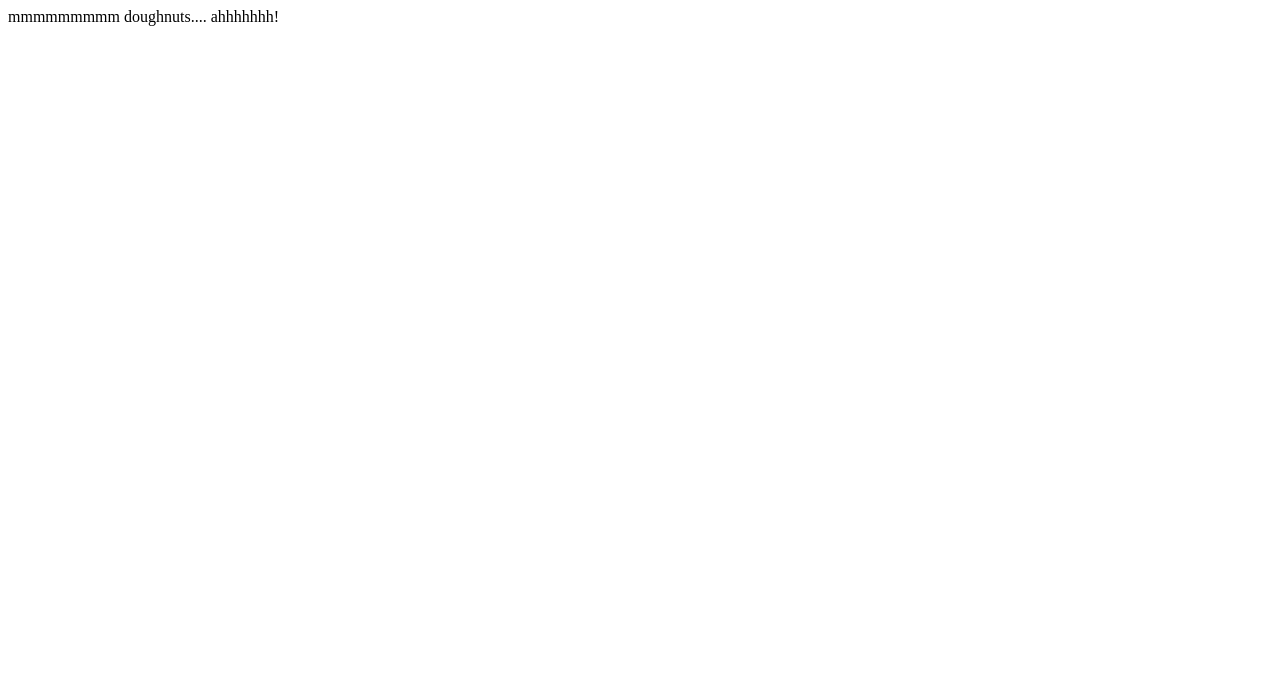
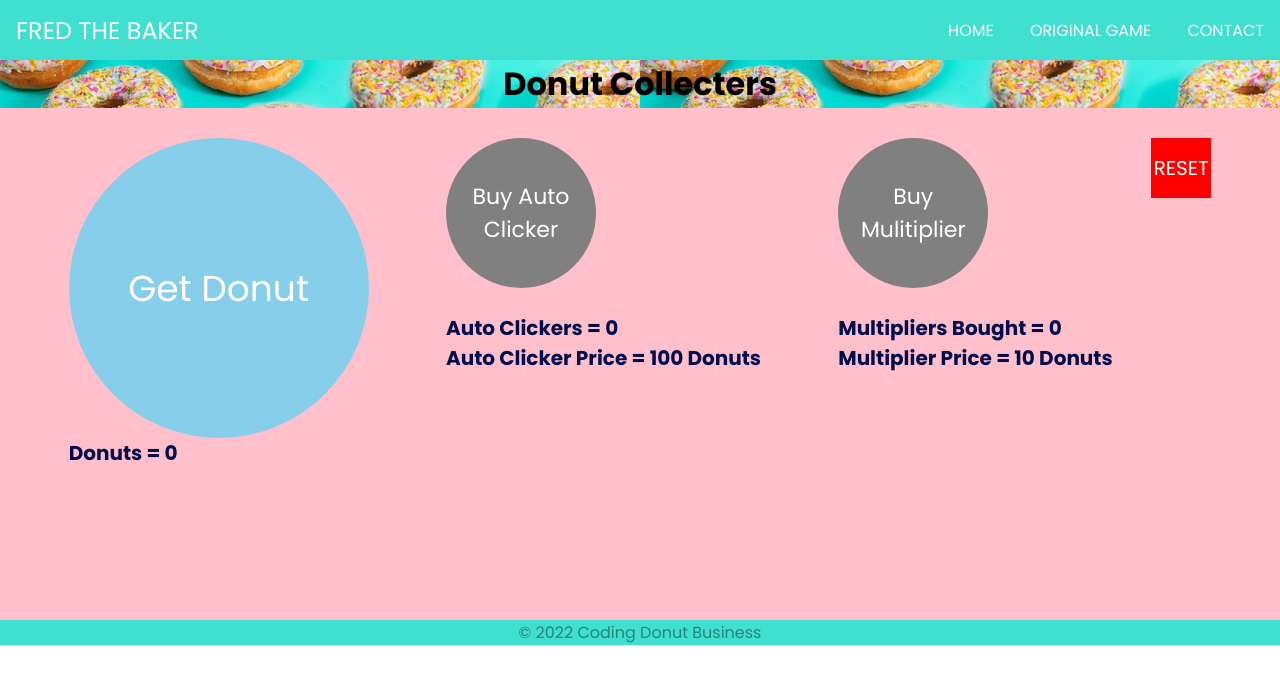
Before and after one commit to 2022-April-Java-PT-Classroom/donut-clicker-kobmank, a website built with Parcel: page index.html in a window 1280 px wide. Built offline with nearby package versions, Linux system fonts and the light colour scheme.

Commit message:
Project Finished

```diff
--- /dev/null
+++ b/DonutMaker.js
@@ -0,0 +1,51 @@
+class DonutMaker{
+    constructor(numDonuts, autoClickCost, numMultis, multiPrice){
+        this.numDonuts = 0;
+
+        this.numAutoClickers = 0;
+        this.autoClickCost = 100;
+
+        this.multiPrice = 10;
+        this.numMultis = 0;
+    }
+
+
+    addDonut(){
+        this.numDonuts ++;
+    //   this.numDonuts += Math.round(1.2**this.numMultis);
+    }
+
+    autoBuy(){
+        if(this.numDonuts >= this.autoClickCost){
+            this.numAutoClickers ++;
+            this.numDonuts -= Math.round(this.autoClickCost);
+            // autoClickCost might be tenative
+            this.autoClickCost = Math.round(this.autoClickCost * 0.1 + this.autoClickCost);
+
+        }
+    }
+
+    runAuto(){
+        for(let i = 0; i < this.numAutoClickers; i++){
+            this.addDonut();
+        }
+        if(this.numDonuts < 0){
+            alert("You have no donuts. Game will restart");
+            location.reload()
+        }
+    }
+
+    buyMulti(){
+        if(this.numDonuts >= this.multiPrice){
+            this.numMultis++;
+            this.numDonuts -= Math.round(this.multiPrice);
+            this.multiPrice = Math.round(this.multiPrice * 1.2);
+        }
+    }
+
+
+
+
+}
+
+export default DonutMaker;
--- a/index.html
+++ b/index.html
@@ -5,9 +5,64 @@
     <meta http-equiv="X-UA-Compatible" content="IE=edge" />
     <meta name="viewport" content="width=device-width, initial-scale=1.0" />
     <title>Donut Clicker</title>
+    <link rel="stylesheet" href="styles.css">
+    <link rel="stylesheet" href="https://stackpath.bootstrapcdn.com/font-awesome/4.7.0/css/font-awesome.min.css">
+    <link rel="preconnect" href="https://fonts.gstatic.com" crossorigin>
+    <link href="https://fonts.googleapis.com/css2?family=Poppins:wght@400;700&display=swap" rel="stylesheet">
   </head>
   <body>
-    <div class="container"></div>
-    <script src="./index.js"></script>
+    <!-- navbar-->
+    <nav class="navbar">
+      <a href="" class="navbar__logo">FRED THE BAKER</a>
+      <div class="navbar__toggle" id="mobile-menu">
+        <span class="bar"></span>
+        <span class="bar"></span>
+        <span class="bar"></span>
+      </div>
+      <div class="nav__menu">
+        <a href="/" class="navbar__link">HOME</a>
+        <a href="https://orteil.dashnet.org/cookieclicker/" class="navbar__link">ORIGINAL GAME</a>
+        <a href="#contact" class="navbar__link">CONTACT</a>
+      </div>
+    </nav>
+
+    <div class="container">
+      <main>
+        <div class="title">
+          <h1>Donut Collecters</h1>
+          <!-- <i class="fa-solid fa-donut"></i> -->
+        </div>
+        <!-- start of game -->
+        <div class="start">
+          <!-- Donuts -->
+          <section class="userDonuts">
+            <div class="getDonutButton">Get Donut</div>
+            <p id="donutTitle">Donuts = <span class="donutValue">0</span></p>
+          </section>
+          <br>
+          <!--Auto Clicks  -->
+          <section class="autoClicks">
+            <div class="buyAuto">Buy Auto Clicker</div>
+            <br>
+            <p>Auto Clickers = <span class="numAutoClickers">0</span></p>
+            <p>Auto Clicker Price = <span class="autoClickerPrice">100</span><span> Donuts</span></p>
+          </section>
+          <br><br>
+          <!-- Multipliers -->
+          <section class="multis">
+            <div class="buyMulti">Buy Mulitiplier</div>
+            <br>
+            <p>Multipliers Bought = <span id="numMultis">0</span></p>
+            <p>Multiplier Price = <span class="multiPrice">10</span><span> Donuts</span></p>
+          </section>
+          <button class="reset">Reset</button>
+        </div>
+      </main>
+    </div>
+    <footer>
+      &copy 2022 Coding Donut Business
+    </footer>
+    <script type="module" src="./index.js"></script>
+    <script type="module" src="./DonutMaker.js"></script>
   </body>
 </html>
--- a/index.js
+++ b/index.js
@@ -1,2 +1,56 @@
-const container = (document.querySelector('.container').innerText =
-  'mmmmmmmmm doughnuts.... ahhhhhhh!');
+import DonutMaker from './DonutMaker.js';
+const donutGame = new DonutMaker();
+
+//querySelectors
+const getDonutBtn = document.querySelector('.getDonutButton');
+const donutValue = document.querySelector('.donutValue');
+
+// AutoClick
+const buyAutoBtn = document.querySelector('.buyAuto');
+const autoClickCount = document.querySelector('.numAutoClickers');
+const autoClickerPrice = document.querySelector('.autoClickerPrice');
+
+// Multipliers
+const buyMultiBtn = document.querySelector('.buyMulti');
+const multiplierPrice = document.querySelector('.multiPrice');
+const multipsCount = document.getElementById('numMultis');
+
+const resetBtn = document.querySelector('.reset');
+
+
+// reset button
+resetBtn.addEventListener("click", ()=>{
+    location.reload();
+})
+
+// Donut Clicker Button
+getDonutBtn.onclick = function(){
+    donutGame.addDonut();
+    donutValue.innerHTML = donutGame.numDonuts;
+    console.log(dountValue);
+}
+
+// AutoClick Button
+buyAutoBtn.onclick = function(){
+    donutGame.autoBuy();
+    autoClickCount.innerHTML = donutGame.numAutoClickers;
+
+    donutValue.innerHTML = donutGame.numDonuts;
+
+    autoClickerPrice.innerHTML = donutGame.autoClickCost;
+
+    console.log(donutGame.numAutoClickers);
+    console.log(donutGame.autoClickCost);
+}
+
+// Multiplier Button
+buyMultiBtn.onclick = function(){
+    donutGame.buyMulti();
+    multipsCount.innerHTML = donutGame.numMultis;
+    multiplierPrice.innerHTML = donutGame.multiPrice;
+    console.log(donutGame.numMultis);
+}
+
+setInterval(function (){
+    donutGame.runAuto();
+    donutValue.innerHTML = donutGame.numDonuts}, 1000);
--- a/package.json
+++ b/package.json
@@ -1,4 +1,5 @@
 {
+  "type": "module",
   "name": "donut-clicker",
   "version": "1.0.0",
   "description": "",
@@ -16,6 +17,9 @@
     "@babel/preset-env": "^7.14.5",
     "babel-jest": "^27.0.2",
     "jest": "^27.0.4",
-    "parcel": "^2.0.0-beta.2"
+    "parcel": "^2.6.2"
+  },
+  "dependencies": {
+    "socket.io": "^4.5.1"
   }
 }
--- /dev/null
+++ b/styles.css
@@ -0,0 +1,134 @@
+* {
+    box-sizing: border-box;
+    margin: 0;
+    padding: 0;
+    font-family: 'Poppins', sans-serif;
+}
+
+/* navbar */
+.navbar{
+    background: turquoise;
+    height: 60px;
+    padding: 0.5rem calc((100vw-1200px)/2);
+    /* padding: 2% 6%; */
+    display: flex;
+    justify-content: space-between;
+    align-items: center;
+    position: relative;
+}
+
+.navbar__logo{
+    color: white;
+    text-decoration: none;
+    padding: 0rem 1rem;
+    font-size: 1.5rem;
+}
+
+.navbar__link{
+    color: white;
+    text-decoration: none;
+    padding: 0rem 1rem;
+}
+
+.navbar__link:hover{
+    color: lightsalmon;
+}
+
+.title{
+    text-align: center;
+}
+
+h1{
+    background-image: url(./images/donutmult.jpg);
+}
+
+/* start of game */
+.start{
+    background-color: pink;
+    border: 20px;
+    padding: 30px;
+    display: flex;
+    justify-content: space-evenly;
+    height: 32rem;
+}
+
+.start p{
+    font-size: 20px;
+    font-weight: bold;
+    color: #040d4c;
+}
+
+/* start of  clicker btns */
+/* donut clicker button */
+/* select the divs not the sections */
+.getDonutButton{
+    background-color: skyblue;
+    color: white;
+    font-size: 36px;
+    border-radius: 50%;
+    height: 300px;
+    width: 300px;
+    display: flex;
+    align-items: center;
+    justify-content: center;
+    text-align: center;
+    cursor: pointer;
+}
+
+.getDonutButton:hover{
+    background-image: url('images/donclimg.jpg');
+}
+
+
+
+.buyAuto, .buyMulti{
+    background-color: gray;
+    color: white;
+    font-size: 22px;
+    border-radius: 50%;
+    height: 150px;
+    width: 150px;
+    display: flex;
+    align-items: center;
+    justify-content: center;
+    text-align: center;
+    cursor: pointer;
+}
+
+.buyMulti:hover{
+    background-color: rgb(59, 244, 13);
+}
+
+.buyAuto:hover{
+    background-color: rgb(59, 244, 13);
+}
+
+/* reset button */
+.reset{
+    border: none;
+    background-color: red;
+    height: 60px;
+    width: 60px;
+    cursor: pointer;
+    text-align: center;
+    color: white;
+    font-size: 20px;
+    text-transform: uppercase;
+
+}
+
+.reset:hover{
+    background-color: green;
+}
+
+
+
+
+
+footer{
+
+    background-color: turquoise;
+    color: rgba(12, 0, 0, 0.417);
+    /* padding: 1em 0; */
+    text-align: center;
+}
```
Also changed, not shown: DonutMaker.test.js (added, +40 -0 lines), images/donclimg.jpg (added), images/donutmult.jpg (added), images/onedonut.jpg (added), images/singledonut.jpg (added), 1 other file.
